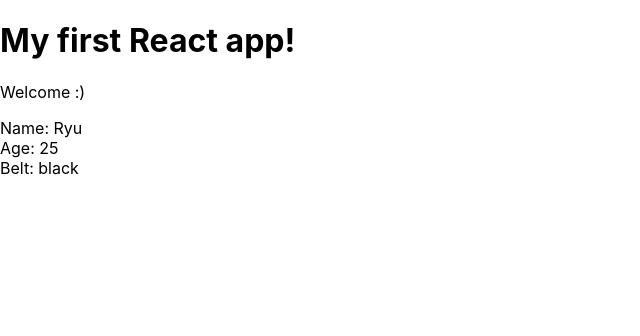
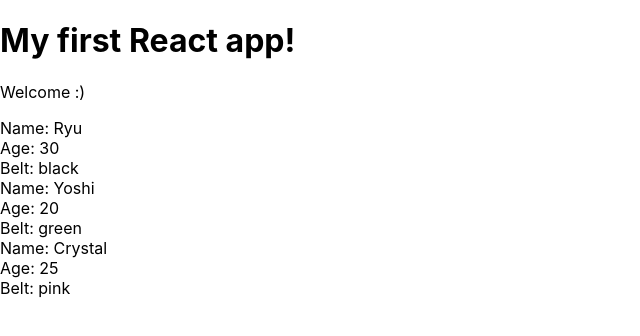
Before and after one commit to evan999/react-redux-app, a React (Create React App) app in the folder my-app/: page / in a window 1280 px wide. Shown: the top 336 px of the page, without its empty margins (0-640 px from the left). Built offline with nearby package versions, Linux system fonts and the light colour scheme.

Commit message:
Output list of ninjas

```diff
--- a/my-app/src/App.js
+++ b/my-app/src/App.js
@@ -3,12 +3,19 @@
 // import './App.css';
 
 class App extends Component {
+  state = {
+    ninjas : [
+      { name: 'Ryu', age: 30, belt: 'black', id: 1 },
+      { name: 'Yoshi', age: 20, belt: 'green', id: 2 },
+      { name: 'Crystal', age: 25, belt: 'pink', id: 3 },
+    ]
+  }
   render() {
     return (
       <div className="App">
         <h1>My first React app!</h1>
         <p>Welcome :)</p>
-        <Ninjas name="Ryu" age="25" belt="black"/>
+        <Ninjas ninjas={this.state.ninjas} />
       </div>
     );
   }
--- a/my-app/src/Ninjas.js
+++ b/my-app/src/Ninjas.js
@@ -3,14 +3,19 @@
 class Ninjas extends Component{
     render(){
         //console.log(this.props);
-
-        // Destructuring
-        const { name, age, belt} = this.props;
-        return(
-            <div className="ninja">
-              <div>Name: { name }</div>
-              <div>Age: { age }</div>
-              <div>Belt: { belt }</div>
+        const { ninjas } = this.props;
+        const ninjaList = ninjas.map(ninja => {
+            return (
+              <div className="ninja" key={ninja.id}>
+                <div>Name: { ninja.name }</div>
+                <div>Age: { ninja.age }</div>
+                <div>Belt: { ninja.belt }</div>
+              </div>
+           )
+        })
+        return (
+            <div className="ninja-list">
+                { ninjaList }
             </div>
         )
     }
```
